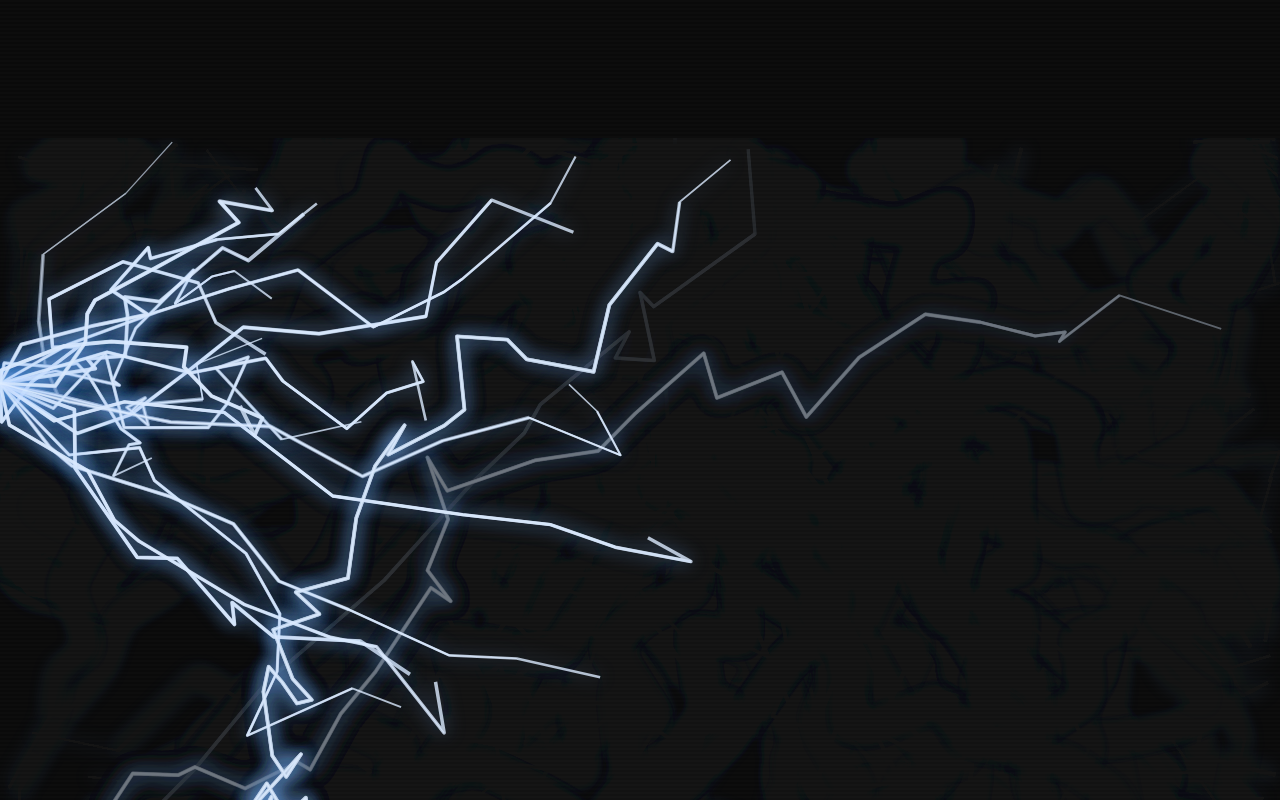
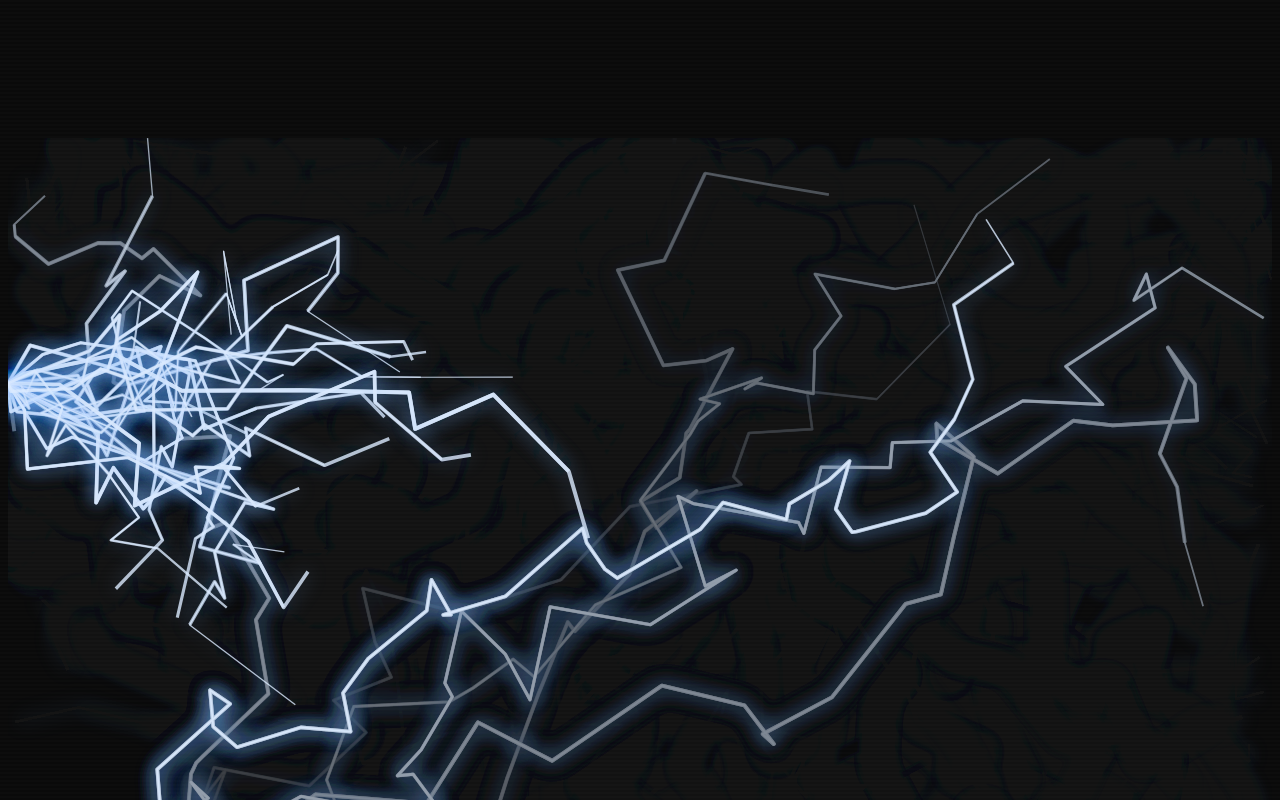
Before and after one commit to yannmazita/portfolio, a React (Vite) app: page / in a window 1280 px wide. Shown: the part 740-1540 px from the top of the page. Built offline with nearby package versions, Linux system fonts and the light colour scheme.

Commit message:
Refined canvas sizing

```diff
--- a/src/features/projects/components/ProjectsSection.tsx
+++ b/src/features/projects/components/ProjectsSection.tsx
@@ -4,19 +4,23 @@ import { useLightning } from "../hooks/useLightning";
 
 export const ProjectsSection: React.FC = () => {
   const canvasRef = useRef<HTMLCanvasElement>(null);
-  useLightning(canvasRef, { minCreateCount: 10, maxCreateCount: 30 });
+  useLightning(canvasRef, {
+    minCreateCount: 10,
+    maxCreateCount: 30,
+    fadeoutColor: "rgba(0, 0, 0, 0.05)",
+  });
 
   return (
     <section
       id="projects"
-      className="flex min-h-screen items-center justify-center"
+      className="relative flex min-h-screen items-center justify-center overflow-hidden"
     >
       {/*
       <h1 className="text-4xl font-extrabold tracking-widest text-white uppercase md:text-7xl lg:text-8xl">
         Projects
       </h1>
       */}
-      <canvas ref={canvasRef} className="inset-0" />
+      <canvas ref={canvasRef} className="absolute inset-0 h-full w-full" />
     </section>
   );
 };
--- a/src/features/projects/hooks/useLightning.ts
+++ b/src/features/projects/hooks/useLightning.ts
@@ -1,5 +1,5 @@
 // src/features/projects/hooks/useLightning.ts
-import { useRef, useEffect } from "react";
+import { useRef, useEffect, RefObject } from "react";
 import { LightningBolt, LightningOptions } from "../types";
 import { random } from "@/common/utils/math";
 
@@ -33,6 +33,9 @@ const DEFAULT_LIGHTNING_OPTIONS: LightningOptions = {
  * @hook useLightning
  * Renders a continuous, generative lightning effect onto a canvas element.
  * It handles the animation loop, canvas resizing, and all drawing logic internally.
+ * The hook reads its dimensions from the canvas element, so the canvas MUST be
+ * styled with a width and height (ex: using CSS or Tailwind classes) for the
+ * effect to be visible.
  *
  * @param canvasRef - Ref object pointing to the canvas element where the animation will be drawn.
  * @param options - Optional object to override the default lightning effect parameters. See `LightningOptions` for all available properties.
@@ -40,23 +43,18 @@ const DEFAULT_LIGHTNING_OPTIONS: LightningOptions = {
  * @example
  * const MyComponent = () => {
  *   const canvasRef = useRef(null);
- *
- *   // Use with default settings
  *   useLightning(canvasRef);
  *
- *   // Or customize it
- *   const customOptions = {
- *     strokeColor: 'rgba(255, 0, 0, 0.8)',
- *     blurColor: 'rgba(255, 0, 0, 0.5)',
- *     maxDelay: 20,
- *   };
- *   useLightning(canvasRef, customOptions);
- *
- *   return <canvas ref={canvasRef} style={{ width: '100%', height: '100%' }} />;
+ *   // The parent element should have a positioning context (ex: `relative`).
+ *   return (
+ *     <div className="relative h-screen w-full">
+ *       <canvas ref={canvasRef} className="absolute inset-0 h-full w-full" />
+ *     </div>
+ *   );
  * }
  */
 export const useLightning = (
-  canvasRef: React.RefObject<HTMLCanvasElement>,
+  canvasRef: RefObject<HTMLCanvasElement>,
   options: Partial<LightningOptions> = {},
 ) => {
   const animationFrameId = useRef<number | null>(null);
@@ -70,8 +68,8 @@ export const useLightning = (
     const ctx = canvas.getContext("2d");
     if (!ctx) return;
 
-    let w = (canvas.width = window.innerWidth);
-    let h = (canvas.height = window.innerHeight);
+    let w: number;
+    let h: number;
 
     const lightning: LightningBolt[] = [];
     let lightTimeCurrent = 0;
@@ -206,13 +204,14 @@ export const useLightning = (
     };
 
     const handleResize = () => {
-      w = canvas.width = window.innerWidth;
-      h = canvas.height = window.innerHeight;
+      w = canvas.width = canvas.offsetWidth;
+      h = canvas.height = canvas.offsetHeight;
       // Clear existing lightning on resize to prevent weird artifacts
       lightning.length = 0;
     };
 
     window.addEventListener("resize", handleResize);
+    handleResize(); // Set initial size
     animate();
 
     return () => {
```
